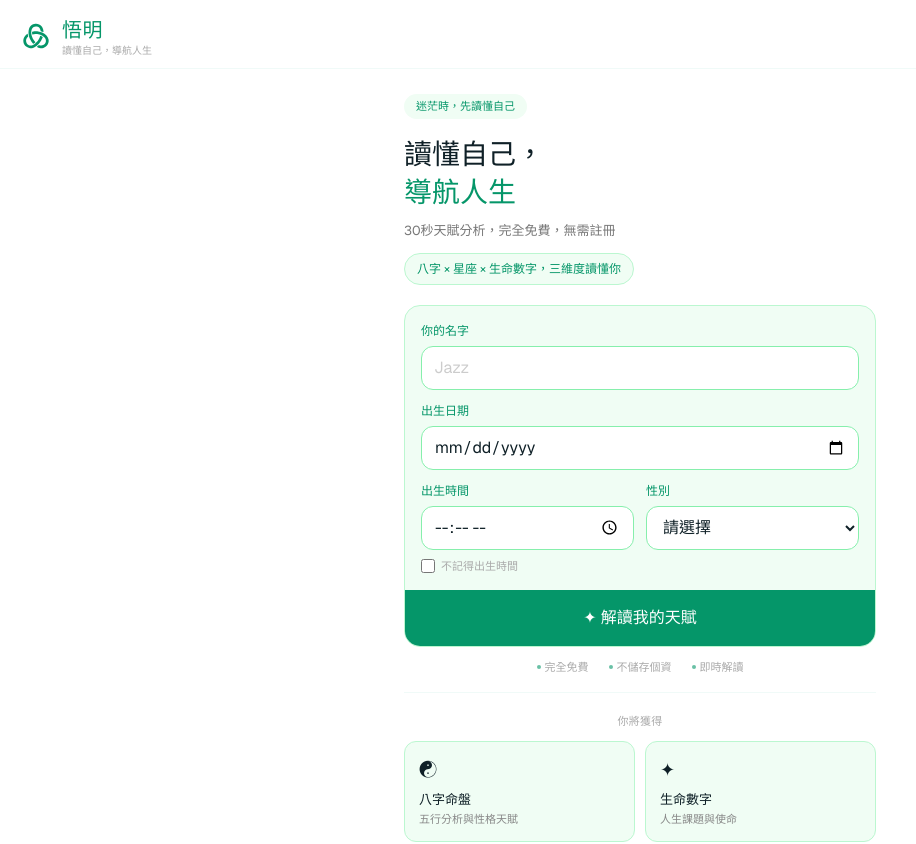
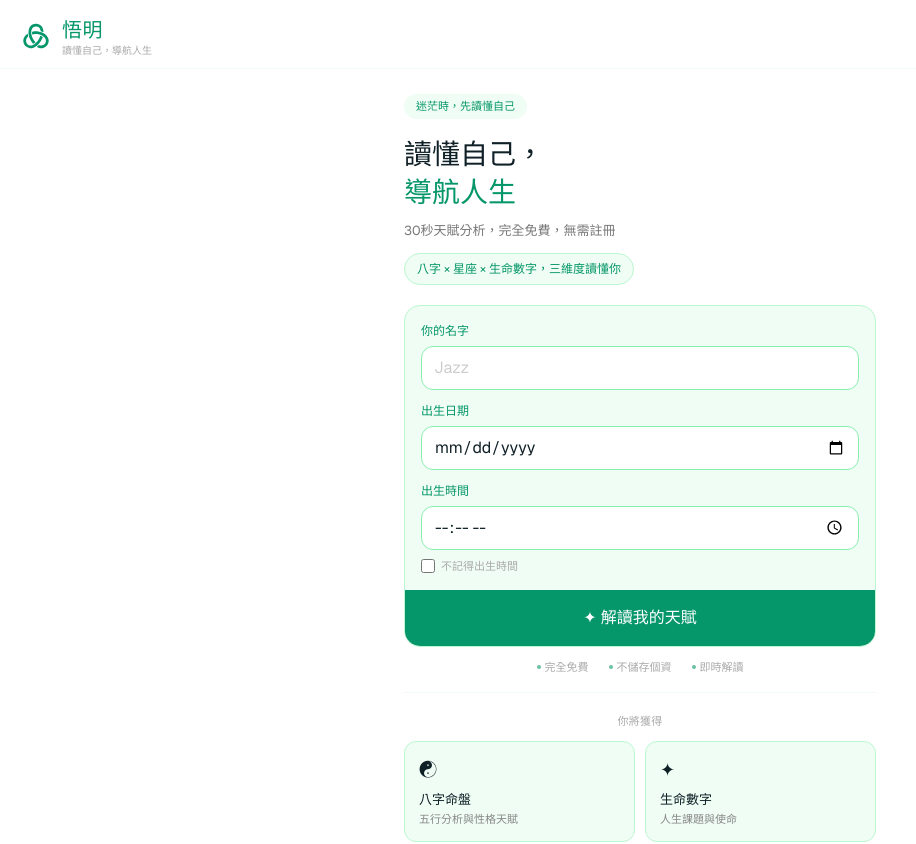
Before and after one commit to jazzteybh/wuming, a Next.js app: page / in a window 1280 px wide. Shown: the top 844 px of the page, without its empty margins (0-916 px from the left). Built offline with nearby package versions, Linux system fonts and the light colour scheme.

Commit message:
Remove gender field from form
- Gender not used in any calculations, removed from form and API
- AI prompt now instructed to always use "你" instead of 他/她
- Simplifies form to 3 fields: name, date, birth time

```diff
--- a/src/app/api/reading/route.ts
+++ b/src/app/api/reading/route.ts
@@ -5,13 +5,13 @@ import { calculateLifePath, getLifePathDescription } from '@/lib/numerology'
 const client = new Anthropic({ apiKey: process.env.ANTHROPIC_API_KEY })
 
 export async function POST(req: Request) {
-  const { name, date, time, gender } = await req.json()
+  const { name, date, time } = await req.json()
 
-  if (!name || !date || !gender) {
+  if (!name || !date) {
     return Response.json({ error: '缺少必要資料' }, { status: 400 })
   }
 
-  const bazi = calculateBazi(date, time || null, gender)
+  const bazi = calculateBazi(date, time || null, '')
   const lifePath = calculateLifePath(date)
   const lifePathInfo = getLifePathDescription(lifePath)
   const dayStemDesc = getDayStemDescription(bazi.dayStem)
@@ -26,11 +26,10 @@ export async function POST(req: Request) {
 
   const pillarsText = `年柱${bazi.year.stem}${bazi.year.branch}、月柱${bazi.month.stem}${bazi.month.branch}、日柱${bazi.day.stem}${bazi.day.branch}${bazi.hour ? `、時柱${bazi.hour.stem}${bazi.hour.branch}` : ''}`
 
-  const prompt = `你是一位溫暖、鼓勵式的AI命理顧問，使用繁體中文。你的語氣像一位智慧的好朋友，從不說負面或嚇人的話，永遠以正面、建設性的角度解讀命盤。
+  const prompt = `你是一位溫暖、鼓勵式的AI命理顧問，使用繁體中文。你的語氣像一位智慧的好朋友，從不說負面或嚇人的話，永遠以正面、建設性的角度解讀命盤。全程使用「你」來稱呼用戶，不使用「他」或「她」。
 
 用戶資料：
 - 姓名：${name}
-- 性別：${gender}
 - 出生日期：${date}${time ? `，出生時間：${time}` : '（未提供出生時間）'}
 - 八字四柱：${pillarsText}
 - 日主：${bazi.dayStem}（${dayStemDesc}）
--- a/src/app/page.tsx
+++ b/src/app/page.tsx
@@ -5,7 +5,7 @@ import { useRouter } from 'next/navigation'
 
 export default function Home() {
   const router = useRouter()
-  const [form, setForm] = useState({ name: '', date: '', time: '', gender: '', noTime: false })
+  const [form, setForm] = useState({ name: '', date: '', time: '', noTime: false })
   const [loading, setLoading] = useState(false)
   const [error, setError] = useState('')
 
@@ -15,8 +15,8 @@ export default function Home() {
 
   async function handleSubmit(e: React.FormEvent) {
     e.preventDefault()
-    if (!form.name || !form.date || !form.gender) {
-      setError('請填寫姓名、出生日期和性別')
+    if (!form.name || !form.date) {
+      setError('請填寫姓名和出生日期')
       return
     }
     setLoading(true)
@@ -25,7 +25,6 @@ export default function Home() {
       name: form.name,
       date: form.date,
       time: form.time,
-      gender: form.gender,
     })
     router.push(`/reading?${params.toString()}`)
   }
@@ -81,7 +80,6 @@ export default function Home() {
                   className="w-full h-11 bg-white border border-[#86EFAC] rounded-xl px-3 text-[15px] text-[#0F2027] outline-none focus:border-[#059669] transition-colors"
                 />
               </div>
-              <div className="grid grid-cols-2 gap-3">
               <div>
                 <label className="block text-[12px] font-medium text-[#059669] mb-1.5">出生時間</label>
                 <input
@@ -101,20 +99,6 @@ export default function Home() {
                   />
                   <span className="text-[11px] text-[#AAA]">不記得出生時間</span>
                 </label>
-                </div>
-                <div>
-                  <label className="block text-[12px] font-medium text-[#059669] mb-1.5">性別</label>
-                  <select
-                    name="gender"
-                    value={form.gender}
-                    onChange={handleChange}
-                    className="w-full h-11 bg-white border border-[#86EFAC] rounded-xl px-3 text-[15px] text-[#0F2027] outline-none focus:border-[#059669] transition-colors"
-                  >
-                    <option value="" disabled>請選擇</option>
-                    <option value="男">男</option>
-                    <option value="女">女</option>
-                  </select>
-                </div>
               </div>
             </div>
 
--- a/src/app/reading/page.tsx
+++ b/src/app/reading/page.tsx
@@ -62,7 +62,6 @@ function ReadingContent() {
   const name = searchParams.get('name') || ''
   const date = searchParams.get('date') || ''
   const time = searchParams.get('time') || ''
-  const gender = searchParams.get('gender') || ''
 
   const [data, setData] = useState<ReadingData | null>(null)
   const [loading, setLoading] = useState(true)
@@ -92,11 +91,11 @@ function ReadingContent() {
   }, [loading])
 
   useEffect(() => {
-    if (!name || !date || !gender) { router.push('/'); return }
+    if (!name || !date) { router.push('/'); return }
     fetch('/api/reading', {
       method: 'POST',
       headers: { 'Content-Type': 'application/json' },
-      body: JSON.stringify({ name, date, time, gender }),
+      body: JSON.stringify({ name, date, time }),
     })
       .then(r => r.json())
       .then(d => { if (d.error) setError(d.error); else setData(d) })
@@ -211,7 +210,7 @@ function ReadingContent() {
             {name.charAt(0)}
           </div>
           <h1 className="text-[18px] font-medium text-[#0F2027]">{name} 的天賦報告</h1>
-          <p className="text-[12px] text-[#AAA] mt-1">{date} · {gender} · {age}歲</p>
+          <p className="text-[12px] text-[#AAA] mt-1">{date} · {age}歲</p>
           <p className="text-[10px] text-[#CCC] mt-0.5">{todayStr}</p>
           <div className="inline-flex items-center gap-1 text-[10px] text-[#059669] bg-[#F0FDF4] border border-[#BBF7D0] rounded-full px-3 py-1 mt-2">
             八字 × 星座 × 生命數字，三維度讀懂你
```
Lines whose indentation alone changed are shown as unchanged.
